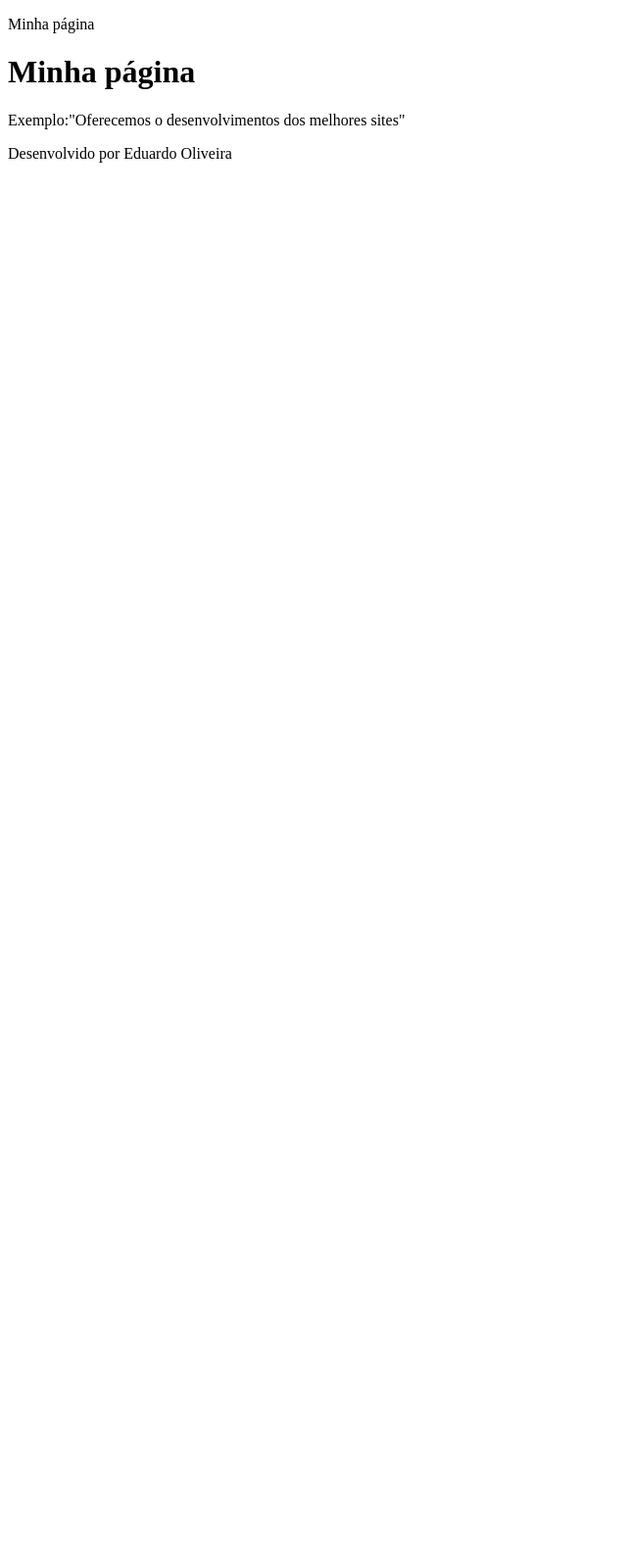
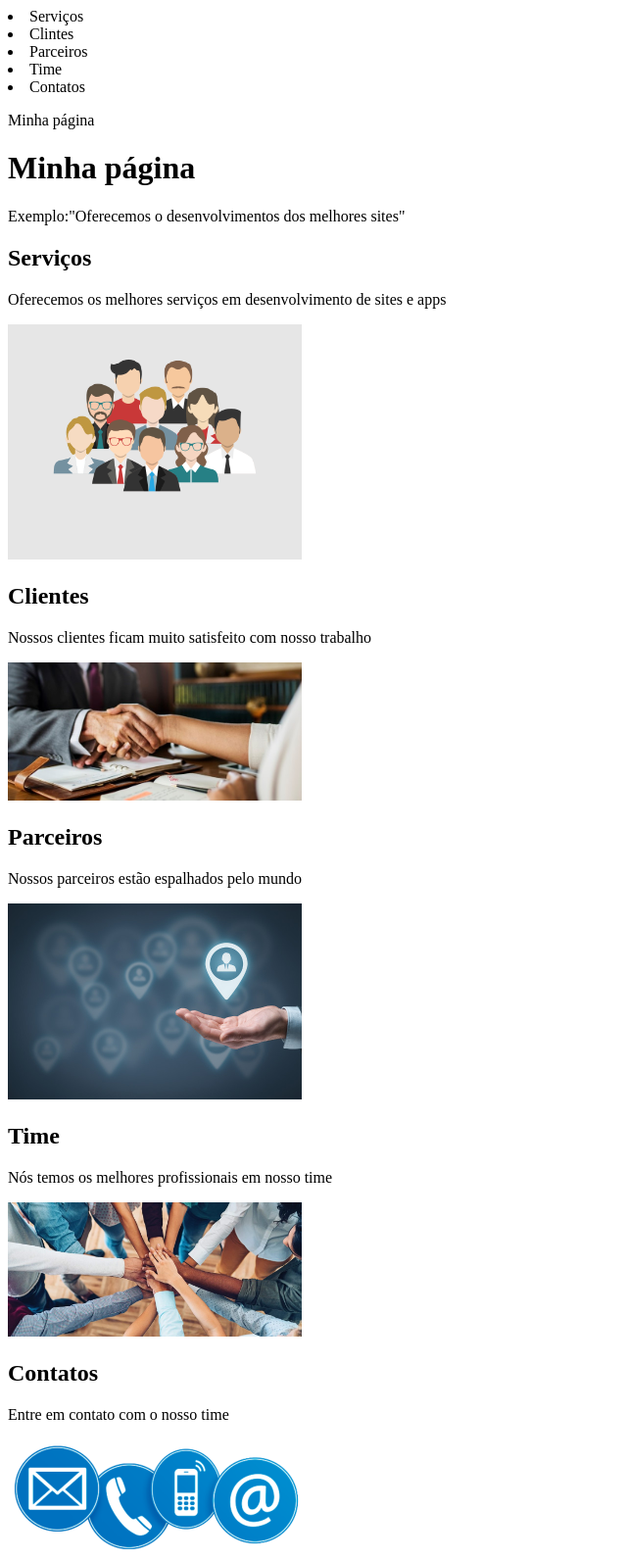
Before and after one commit to EduardoOliveira1999/html5_css3, a plain HTML site: page public_html/index.html in a window 1280 px wide. Shown: the top 1592 px of the page at 98% size, without its empty margins (0-640 px from the left). Before the commit the page ends 800 px from the top, so only its background shows below. Drawn offline with Linux system fonts and the light colour scheme.

Commit message:
implementação de novas tegs, sessão e imagem

```diff
--- a/public_html/index.html
+++ b/public_html/index.html
@@ -7,6 +7,19 @@
     </head>
 
     <body>
+        <nav>
+            <ui>
+
+         <li>Serviços</li>
+         <li>Clintes</li>
+         <li>Parceiros</li>
+         <li>Time</li>
+         <li>Contatos</li>
+            </ui>
+
+
+
+        </nav>
 
     <p>Minha página</p>
 
@@ -17,6 +30,40 @@
         </p>
 
     </header>
+
+    <section id="Serviços">
+       <h2>Serviços</h2>
+       <p> Oferecemos os melhores serviços
+           em desenvolvimento de sites e apps
+
+       </p>
+       <img src= "img/Profile.png" width="300px">
+    </section>
+
+    <section id="Clientes">
+        <h2>Clientes</h2>
+        <p>Nossos clientes ficam muito satisfeito com nosso trabalho</p>
+    <img src= "img/meus clientes.jpg" width="300px">
+    </section>
+
+    <section id="Parceiros">
+        <h2>Parceiros</h2>
+        <p>Nossos parceiros estão espalhados pelo mundo</p>
+         <img src= "img/quem somos.jpg" width="300px">
+    </section>
+
+    <section id="Time">
+        <h2>Time</h2>
+         <p>Nós temos os melhores profissionais em nosso time</p>
+         <img src= "img/team.jpg" width="300px">
+    </section>
+
+    <section id="Contatos">
+        <h2>Contatos</h2>
+         <p>Entre em contato com o nosso time</p>
+         <img src= "img/contatos.png" width="300px">
+
+    </section>
 
     <footer>
         <p>Desenvolvido por
```
Also changed, not shown: public_html/img/Profile.png (added), public_html/img/contatos.png (added), public_html/img/meus clientes.jpg (added), public_html/img/quem somos.jpg (added), public_html/img/team.jpg (added).
